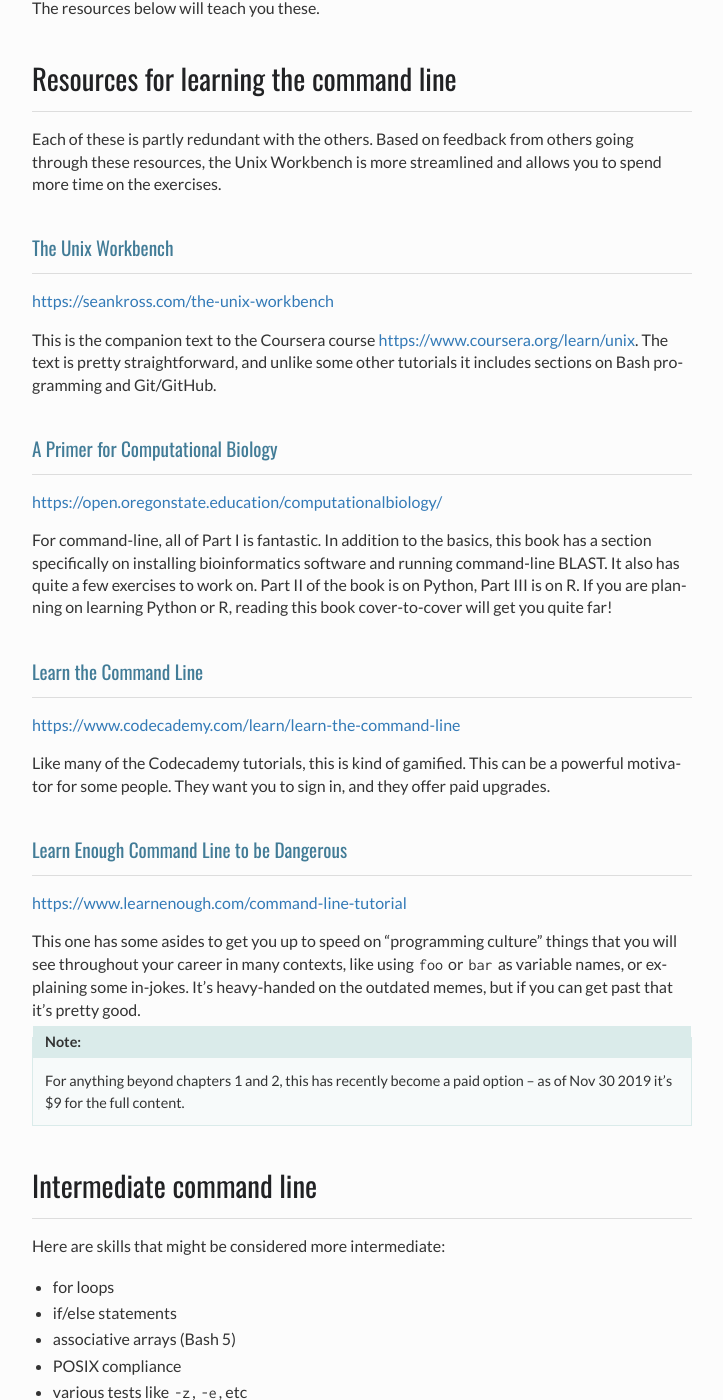
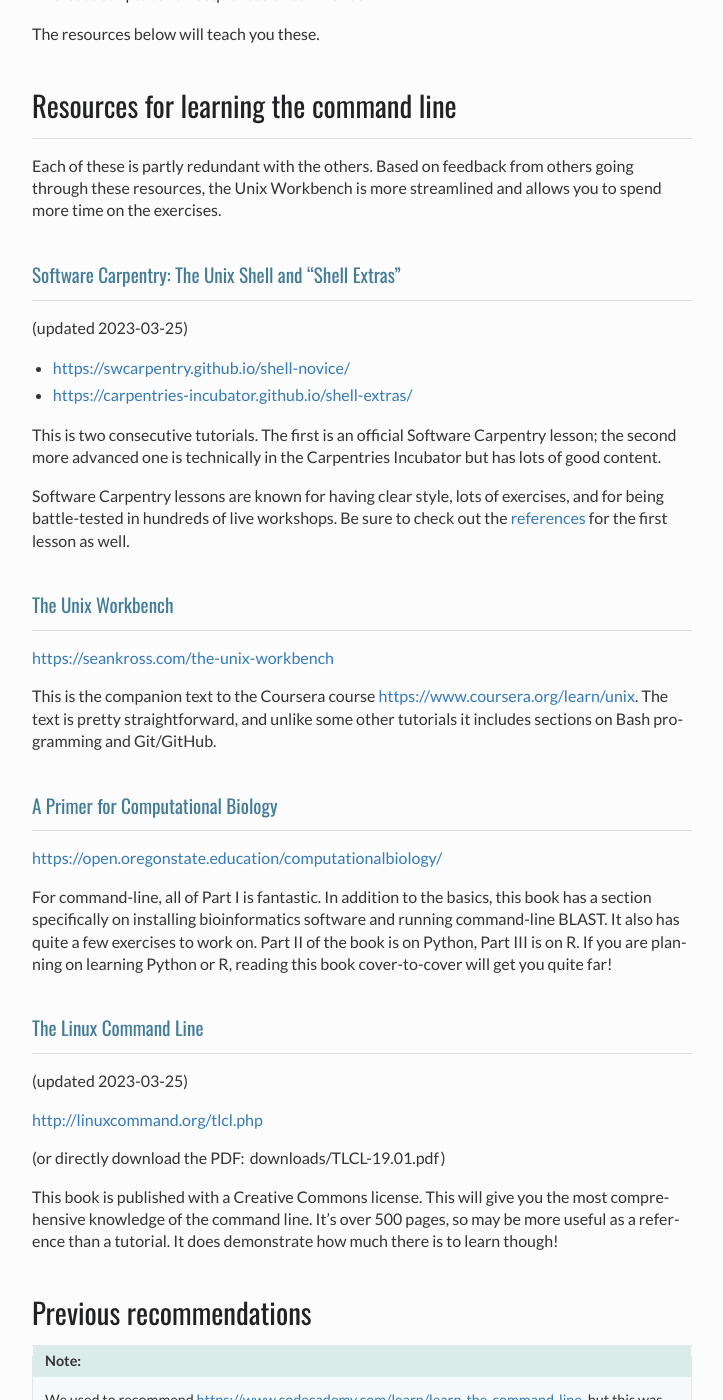
Before and after one commit to NICHD-BSPC/training, a Sphinx documentation site: the page built from source/command-line.rst, in a window 1280 px wide and 1400 px high, scrolled down 1412 px. Shown: the whole window, without its empty margins (398-1121 px from the left). Built offline with Sphinx 7.4.7, drawn with Linux system fonts in a browser that asks for light colours; some of the changed text lies outside the part shown.

Commit message:
updates to command-line
deprecate some resources, add some others, and include some exercises

```diff
--- a/source/command-line.rst
+++ b/source/command-line.rst
@@ -69,12 +70,32 @@
 
 The resources below will teach you these.
 
+
+
 Resources for learning the command line
 ---------------------------------------
 
 Each of these is partly redundant with the others. Based on feedback
 from others going through these resources, the Unix Workbench is more
 streamlined and allows you to spend more time on the exercises.
+
+Software Carpentry: The Unix Shell and "Shell Extras"
+~~~~~~~~~~~~~~~~~~~~~~~~~~~~~~~~~~~~~~~~~~~~~~~~~~~~~
+
+(updated 2023-03-25)
+
+- https://swcarpentry.github.io/shell-novice/
+- https://carpentries-incubator.github.io/shell-extras/
+
+This is two consecutive tutorials. The first is an official Software Carpentry
+lesson; the second more advanced one is technically in the Carpentries
+Incubator but has lots of good content.
+
+Software Carpentry lessons are known for having clear style, lots of exercises,
+and for being battle-tested in hundreds of live workshops. Be sure to check out
+the `references <https://swcarpentry.github.io/shell-novice/reference>`_ for
+the first lesson as well.
+
 
 The Unix Workbench
 ~~~~~~~~~~~~~~~~~~
@@ -97,29 +118,35 @@
 II of the book is on Python, Part III is on R. If you are planning on learning
 Python or R, reading this book cover-to-cover will get you quite far!
 
-Learn the Command Line
+
+The Linux Command Line
 ~~~~~~~~~~~~~~~~~~~~~~
 
-https://www.codecademy.com/learn/learn-the-command-line
+(updated 2023-03-25)
 
-Like many of the Codecademy tutorials, this is kind of gamified. This can be
-a powerful motivator for some people. They want you to sign in, and they offer
-paid upgrades.
+http://linuxcommand.org/tlcl.php
 
-Learn Enough Command Line to be Dangerous
-~~~~~~~~~~~~~~~~~~~~~~~~~~~~~~~~~~~~~~~~~
+(or directly download the PDF: :download:`downloads/TLCL-19.01.pdf`)
 
-https://www.learnenough.com/command-line-tutorial
+This book is published with a Creative Commons license. This will give you the
+most comprehensive knowledge of the command line. It's over 500 pages, so may
+be more useful as a reference than a tutorial. It does demonstrate how much
+there is to learn though!
 
-This one has some asides to get you up to speed on “programming culture” things
-that you will see throughout your career in many contexts, like using ``foo``
-or ``bar`` as variable names, or explaining some in-jokes. It’s heavy-handed on
-the outdated memes, but if you can get past that it’s pretty good.
+
+Previous recommendations
+------------------------
 
 .. note::
 
-    For anything beyond chapters 1 and 2, this has recently become a paid
-    option -- as of Nov 30 2019 it's $9 for the full content.
+    We used to recommend
+    https://www.codecademy.com/learn/learn-the-command-line, but this was too
+    basic and relied too much on an in-browser environment.
+
+.. note::
+
+    We used to recommend https://www.learnenough.com/command-line-tutorial, but
+    it's $9 for the content after chapters 1 and 2.
 
 Intermediate command line
 -------------------------
@@ -183,6 +210,28 @@
 The Linux documentation project's `advanced bash scripting guide
 <https://tldp.org/LDP/abs/html/index.html>`_ will keep you busy for a while....
 
+
+Exercises
+---------
+
+Here are some exercises that tie together the material you would learn above.
+The questions should be answered exclusively through the command line. For
+example, "how many ``.pdb`` files are there?" could easily be answered by
+manually counting them, but the point is to figure out the commands that would
+get you the answer directly!
+
+- Using the command line, download and unzip this file: https://swcarpentry.github.io/shell-novice/data/shell-lesson-data.zip
+- How many files are there across the multiple subdirectories?
+- How many ``.pdb`` files are there?
+- What is the most common animal found in ``exercise-data/animal-counts/animals.csv``?
+- How many sequences are there (the lines with "ATCG..") in ``exercise-data/creatures/unicorn.dat``?
+- Which file, out of all of the files in ``exercise-data`` has the most lines?
+- Which of the files in ``exercise-data/creatures`` has the most occurrences of the subsequence ``AAA``?
+- Which sister is mentioned most often in ``exercise-data/writing/LittleWomen.txt``?
+
+
+
+
 Next steps
 ----------
 
```
Also changed, not shown: other parts of source/command-line.rst (+1 -0 lines), 1 other file.
